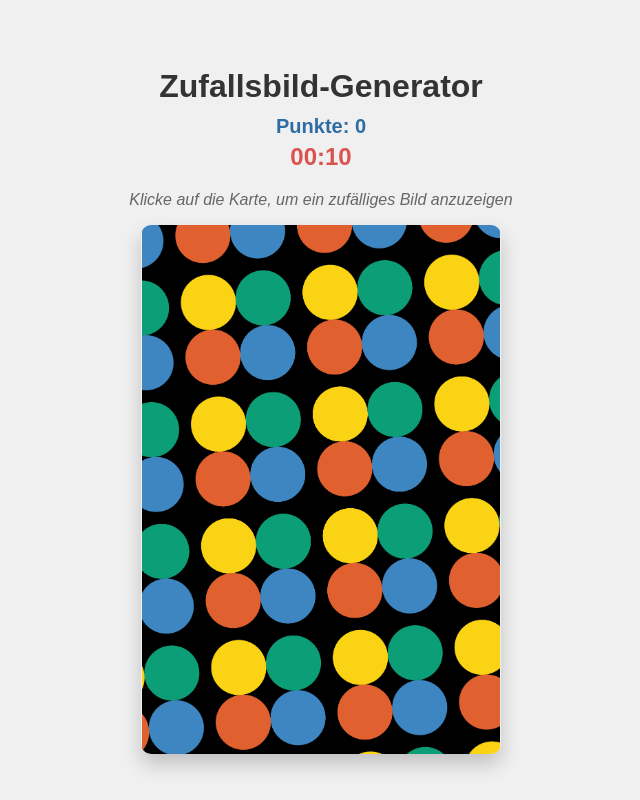
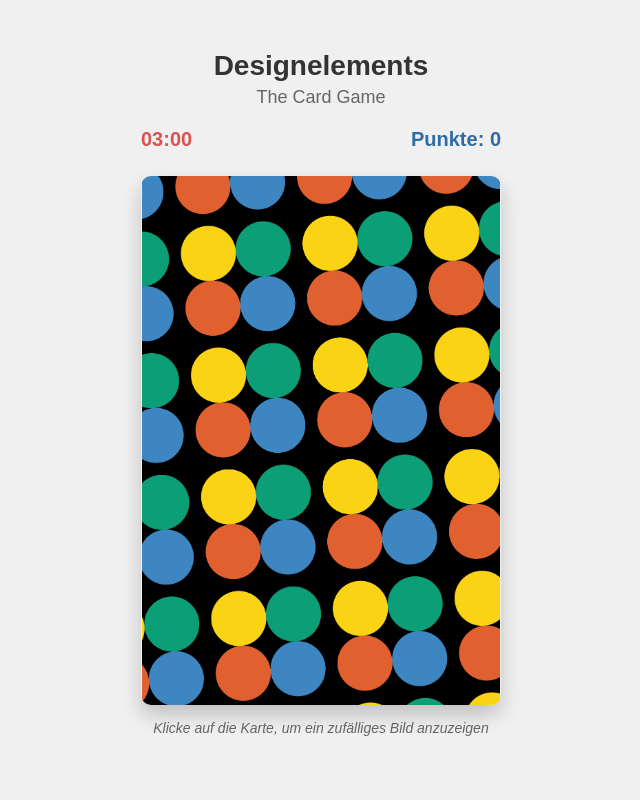
Before and after one commit to prof-klinger/Design_Element_Card_Game, a plain HTML site: page index.html in a window 1280 px wide. Shown: the whole page, without its empty margins (319-959 px from the left). Drawn offline with Linux system fonts and the light colour scheme; a web font is replaced by a local one.

Commit message:
Update index.html
Design and bugs

```diff
--- a/index.html
+++ b/index.html
@@ -3,10 +3,12 @@
 <head>
     <meta charset="UTF-8">
     <meta name="viewport" content="width=device-width, initial-scale=1.0">
-    <title>Zufallsbild-Generator mit Countdown</title>
+    <title>Designelements</title>
     <style>
+        @import url('https://fonts.googleapis.com/css2?family=Strichpunkt+Sans:wght@400;700&display=swap');
+
         body {
-            font-family: 'Arial', sans-serif;
+            font-family: 'Strichpunkt Sans', sans-serif;
             display: flex;
             flex-direction: column;
             align-items: center;
@@ -20,21 +22,42 @@
         body.time-up {
             background-color: #ffcccc;
         }
-        h1 {
-            margin-bottom: 10px;
+        .title-container {
             text-align: center;
+            margin-bottom: 20px;
+        }
+        .title-container h1 {
+            margin: 0;
+            font-size: 28px;
+            font-weight: 700;
+        }
+        .title-container h2 {
+            margin: 5px 0 0;
+            font-size: 18px;
+            font-weight: 400;
+            color: #666;
+        }
+        .game-container {
+            display: flex;
+            flex-direction: column;
+            align-items: center;
+            width: 360px;
+        }
+        .header {
+            display: flex;
+            justify-content: space-between;
+            width: 100%;
+            margin-bottom: 25px;
+        }
+        .timer, .score {
+            font-size: 20px;
+            font-weight: 700;
+        }
+        .timer {
+            color: #d9534f;
         }
         .score {
-            font-size: 20px;
-            font-weight: bold;
-            margin-bottom: 5px;
             color: #2e6da4;
-        }
-        .timer {
-            font-size: 24px;
-            font-weight: bold;
-            margin-bottom: 10px;
-            color: #d9534f;
         }
         .card-container {
             width: 360px;
@@ -42,6 +65,7 @@
             perspective: 1000px;
             cursor: pointer;
             transition: transform 0.3s;
+            margin-bottom: 15px;
         }
         .card-container:hover {
             transform: scale(1.05);
@@ -74,29 +98,39 @@
             transform: rotateY(180deg);
         }
         .instruction {
-            margin-top: 10px;
+            margin-top: 0;
             text-align: center;
             font-style: italic;
             color: #666;
+            font-size: 14px;
         }
         @media (max-width: 600px) {
-            .card-container {
+            .card-container, .game-container {
                 width: 300px;
-                height: 441px;
+            }
+            .header {
+                width: 300px;
             }
         }
     </style>
 </head>
 <body>
-    <h1>Zufallsbild-Generator</h1>
-    <div class="score">Punkte: <span id="score">0</span></div>
-    <div class="timer" id="timer">00:10</div>
-    <p class="instruction">Klicke auf die Karte, um ein zufälliges Bild anzuzeigen</p>
-    <div class="card-container" onclick="showRandomImage()">
-        <div class="card-wrapper" id="cardWrapper">
-            <div class="card card-front" id="cardFront" style="background-image: url('20260603_Spielkartengestaltung00.png');"></div>
-            <div class="card card-back" style="background-image: url('20260603_Spielkartengestaltung00.png');"></div>
+    <div class="game-container">
+        <div class="title-container">
+            <h1>Designelements</h1>
+            <h2>The Card Game</h2>
         </div>
+        <div class="header">
+            <div class="timer" id="timer">03:00</div>
+            <div class="score">Punkte: <span id="score">0</span></div>
+        </div>
+        <div class="card-container" onclick="showRandomImage()">
+            <div class="card-wrapper" id="cardWrapper">
+                <div class="card card-front" id="cardFront" style="background-image: url('./20260603_Spielkartengestaltung00.png');"></div>
+                <div class="card card-back" style="background-image: url('./20260603_Spielkartengestaltung00.png');"></div>
+            </div>
+        </div>
+        <p class="instruction">Klicke auf die Karte, um ein zufälliges Bild anzuzeigen</p>
     </div>
 
     <script>
@@ -104,12 +138,12 @@
         const images = [];
         for (let i = 1; i <= 30; i++) {
             const paddedNumber = String(i).padStart(2, '0');
-            images.push(`20260603_Spielkartengestaltung${paddedNumber}.png`);
+            images.push(`./20260603_Spielkartengestaltung${paddedNumber}.png`);
         }
 
         // Timer-Variablen
         let countdown;
-        let timeLeft = 10; // 10 Sekunden
+        let timeLeft = 180; // 3 Minuten in Sekunden
         let score = 0;
 
         // Punktescala aktualisieren
@@ -128,7 +162,7 @@
         // Timer starten
         function startTimer() {
             clearInterval(countdown);
-            timeLeft = 10;
+            timeLeft = 180;
             updateTimer();
             document.body.classList.remove('time-up');
             countdown = setInterval(() => {
```
